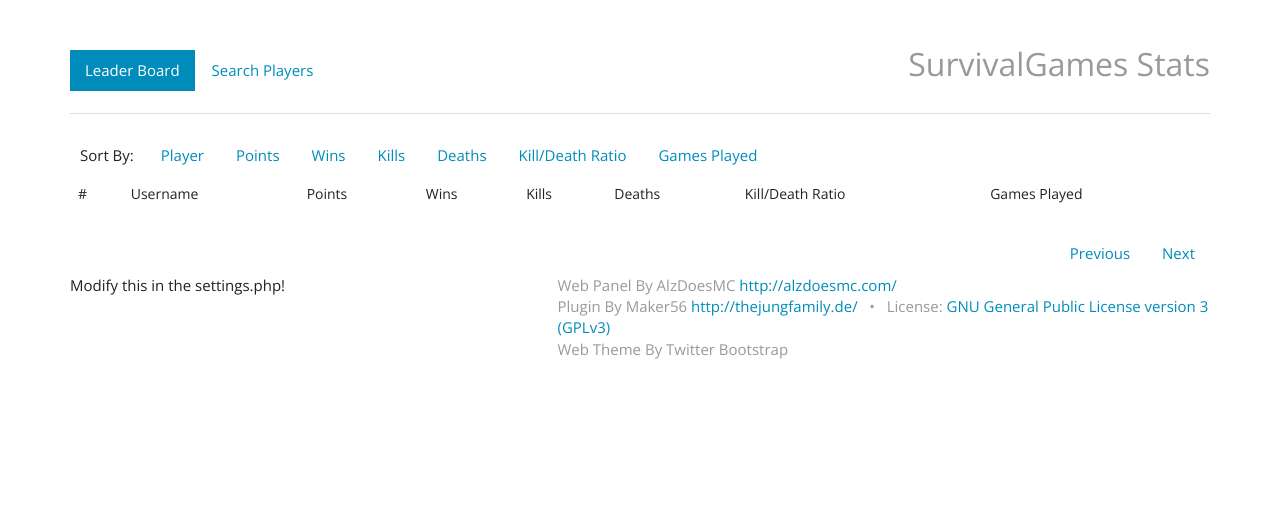
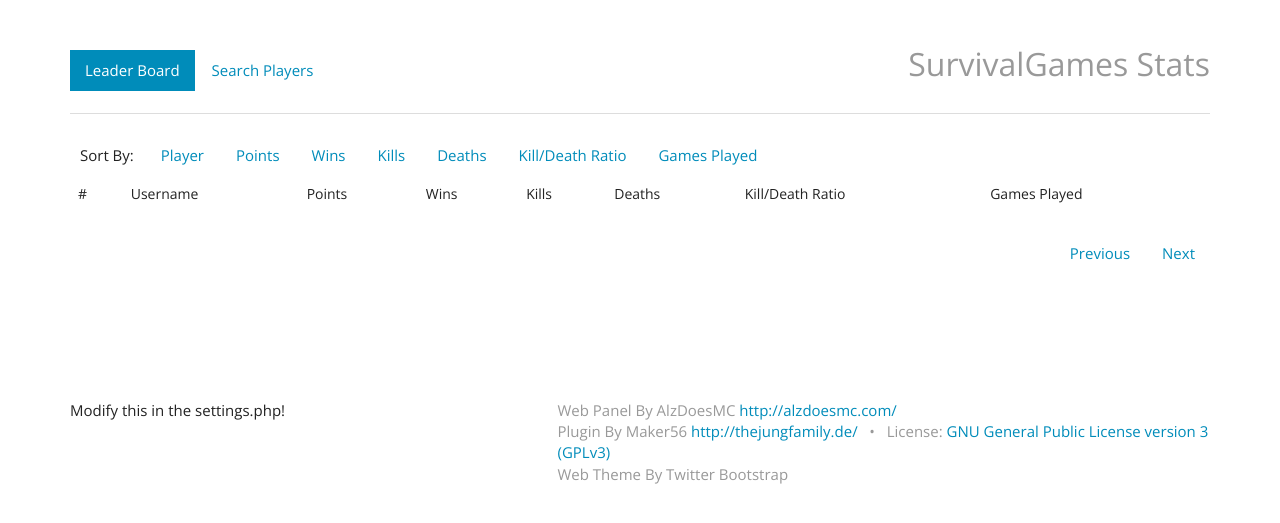
Before and after one commit to alzdoesmc/UltimateSurvivalGames-Web-Stats, a PHP site: page /?p=1 in a window 1280 px wide. Shown: the part 50-573 px from the top of the page. Run offline with PHP 8.4, Linux system fonts and the light colour scheme; data that the repository does not hold is empty; some libraries are stand-ins or nearby versions.

Commit message:
Add spacing at the bottom of the page
Added spacing between the footer and the end of the page content.

```diff
--- a/footer.php
+++ b/footer.php
@@ -1,4 +1,5 @@
-
+<div class="placeholder"></div>
+<div class="page-footer">
 <div class="row">
     <div class="col-md-5">
         <?php echo $footer; ?>
@@ -11,6 +12,7 @@
         </div>
     </div>
 </div>
+</div>
     <script src="https://ajax.googleapis.com/ajax/libs/jquery/1.11.1/jquery.min.js"></script>
     <!-- Include all compiled plugins (below), or include individual files as needed -->
     <script src="js/bootstrap.min.js"></script>
--- a/header.php
+++ b/header.php
@@ -7,6 +7,9 @@
 @import url(css/bootstrap.css);
 .placeholder{
         min-height:75px;
+    }
+.page-footer{
+        margin-top:50px;
     }
 </style>
 <script type="text/javascript">
```
